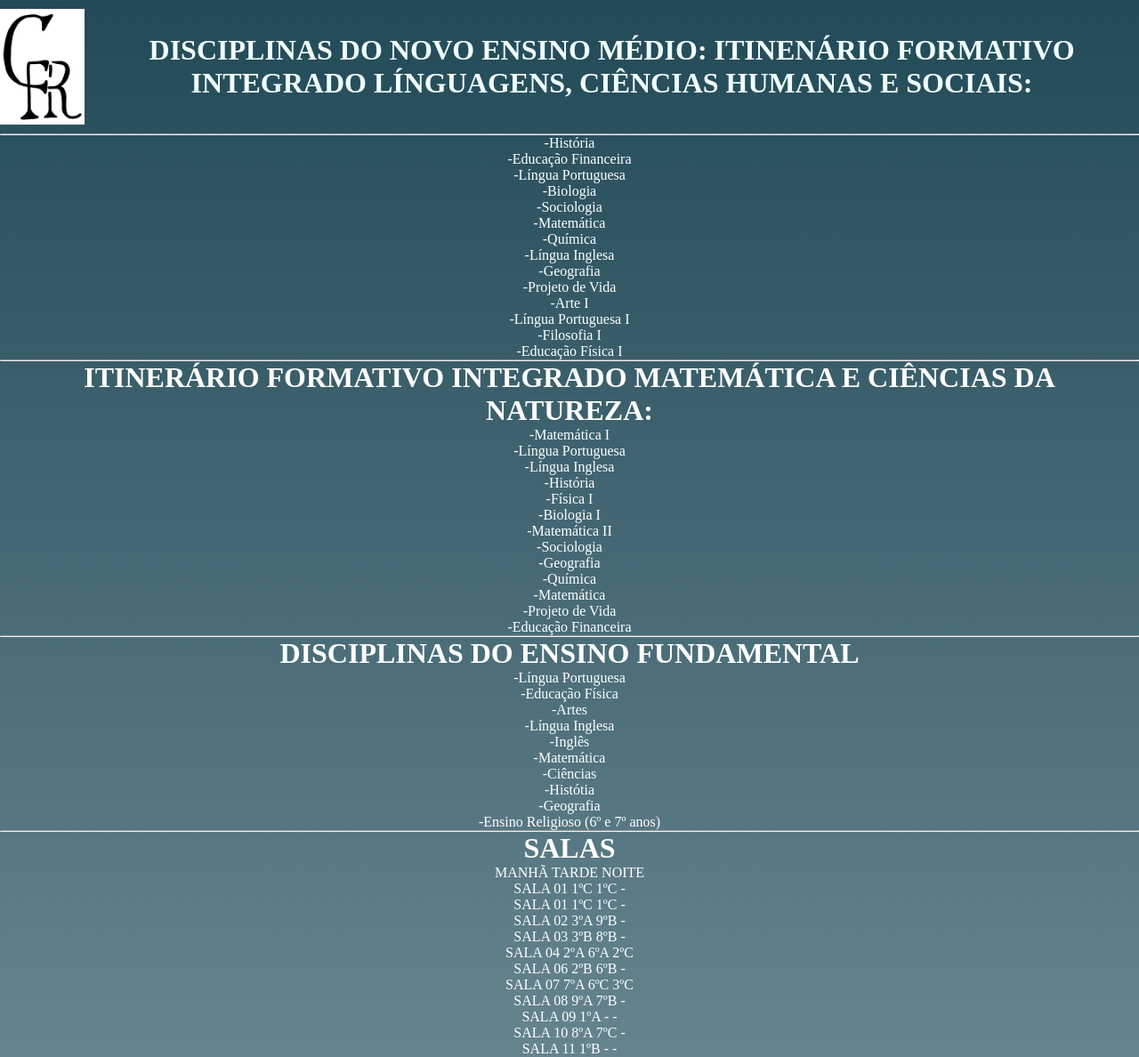
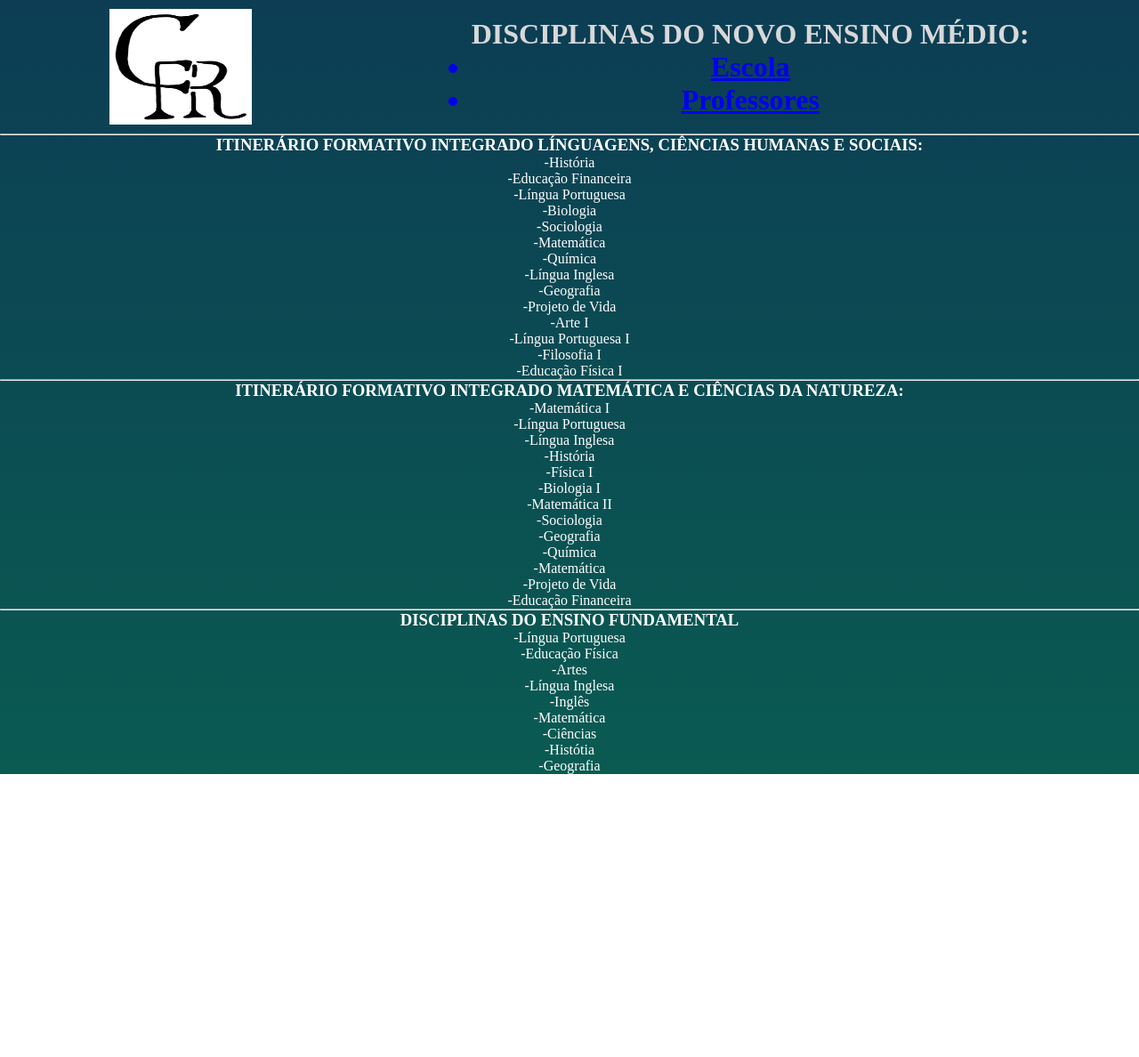
Before and after one commit to ericabobato/Site-escola, a plain HTML site: page alunos.html in a window 1280 px wide. Shown: the whole page at 89% size. After the commit the page ends 870 px from the top, so only its background shows below. Drawn offline with Linux system fonts and the light colour scheme.

Commit message:
Add files via upload

```diff
--- a/alunos.html
+++ b/alunos.html
@@ -13,12 +13,25 @@
         <img src= "logocefr.png"  width="160px" height="130px" >
 
         <h1>DISCIPLINAS DO NOVO ENSINO MÉDIO:
-            ITINENÁRIO FORMATIVO INTEGRADO LÍNGUAGENS, CIÊNCIAS HUMANAS E SOCIAIS:</h1>
+
+          <ul>
+            <a href="escola.html">
+             <li>Escola</li>
+            </a>
+          </ul>
+
+          <ul>
+            <a href="professores.html">
+              <li>Professores</li>
+            </a>
+          </ul>
+
     </header>
     <hr>
 
     <ol>
        <li>
+        <h3>ITINERÁRIO FORMATIVO INTEGRADO LÍNGUAGENS, CIÊNCIAS HUMANAS E SOCIAIS:</h3>
      <p>-História </p>
      <p>-Educação Financeira</p>
      <p>-Língua Portuguesa</p>
@@ -38,7 +51,7 @@
 
    <hr>
 
-    <h1> ITINERÁRIO FORMATIVO INTEGRADO MATEMÁTICA E CIÊNCIAS DA NATUREZA:</h1>
+    <h3> ITINERÁRIO FORMATIVO INTEGRADO MATEMÁTICA E CIÊNCIAS DA NATUREZA:</h3>
 
     <ol>
         <li>
@@ -60,7 +73,7 @@
 
      <hr>
 
-    <h1>DISCIPLINAS DO ENSINO FUNDAMENTAL</h1>
+    <h3>DISCIPLINAS DO ENSINO FUNDAMENTAL</h3>
 
     <ol>
         <li>
@@ -73,30 +86,3 @@
       <p>-Ciências</p>
       <p>-Histótia</p>
       <p>-Geografia</p>
-      <p>-Ensino Religioso (6º e 7º anos)</p>
-        </li>
-    </ol>
-   <hr>
-
-    <h1>SALAS</h1>
-
-    <ol>
-        <li>
-        <table>
-         <tr>
-          <p>       MANHÃ          TARDE               NOITE </p>
-   <p>  SALA 01      1ºC            1ºC                  -   </p>
-   <p>  SALA 01      1ºC            1ºC                  -   </p>
-   <p>  SALA 02      3ºA            9ºB                  - </p>
-   <p>  SALA 03      3ºB            8ºB                  - </p>
-   <p>  SALA 04      2ºA            6ºA                 2ºC </p>
-   <p>  SALA 06      2ºB            6ºB                  - </p>
-   <p>  SALA 07      7ºA            6ºC                 3ºC </p>
-   <p>  SALA 08      9ºA            7ºB                  - </p>
-   <p>  SALA 09      1ºA             -                   - </p>
-   <p>  SALA 10      8ºA            7ºC                  - </p>
-   <p>  SALA 11      1ºB             -                   - </p>
-   </tr>
-        </table>
-        </li>
-    </ol>
--- a/style.css
+++ b/style.css
@@ -5,7 +5,7 @@
 }
 
 header{
-    color: azure;
+    color: rgb(216, 216, 216);
     display: flex;
     justify-content: space-around;
     align-items: center;
@@ -15,19 +15,19 @@ header{
 }
 body{
     color: #ffffff;
-    background-image: linear-gradient(#224a57, #65848e);
+    background-image: linear-gradient(#0c3d54, #0a5b52);
     text-align: center;
 
 }
 
 .cabeçalho-imagem {
- width: 1%;
+ width: 0%;
 
  }
 
  .cabeçalho-lista-item {
     display: list-item;
-    margin: 0% 16px;
+    margin: 6% 16px;
     font-size: 10px;
 }
 
```
Also changed, not shown: escola.html (+33 -26 lines), index.html (+1 -1 lines), professores.html (+22 -6 lines), diret.jpg (added), edemilso.jpg (added), flores.png (added), pedagogas.png (added), professores.jpg (added).
